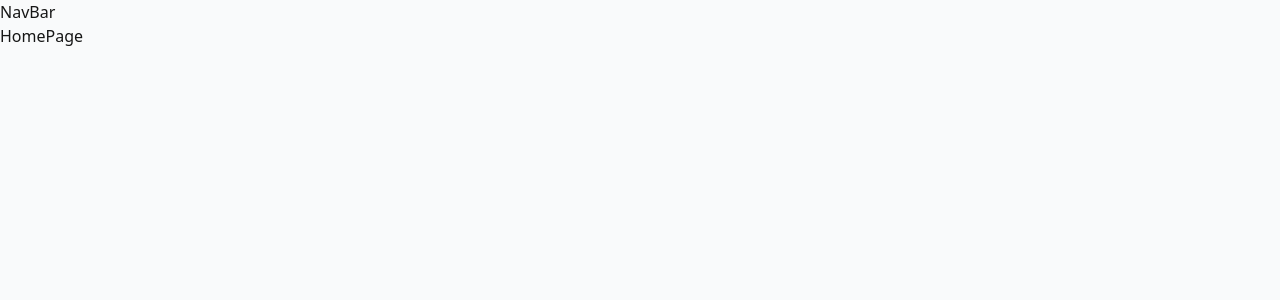
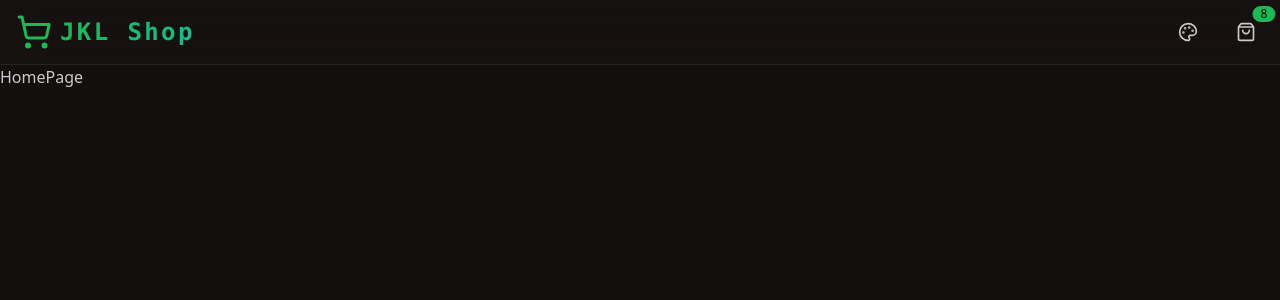
Before and after one commit to johnlampa/product_store, a React app in the folder frontend/: page / in a window 1280 px wide. Shown: the top 300 px of the page. Built offline with nearby package versions, Linux system fonts and the light colour scheme; the HTML template or start-up script is replaced by a standard one.

Commit message:
feat: added navbar and implemented theme management functionality

```diff
--- a/frontend/src/App.jsx
+++ b/frontend/src/App.jsx
@@ -2,11 +2,14 @@
 import HomePage from "./pages/HomePage"
 import NavBar from "./components/NavBar"
 import ProductPage from "./pages/ProductPage"
+import { useThemeStore } from "./store/useThemeStore";
 
 function App() {
+  const { theme } = useThemeStore();
+
   return (
     <>
-      <div className="min-h-screen bg-base-200 transition-colors duration-300">
+      <div className="min-h-screen bg-base-200 transition-colors duration-300" data-theme={theme}>
 
         <NavBar />
         <Routes >
--- a/frontend/src/components/NavBar.jsx
+++ b/frontend/src/components/NavBar.jsx
@@ -1,8 +1,49 @@
-import React from 'react'
+import { Link, useResolvedPath } from "react-router-dom"
+import { ShoppingCartIcon, ShoppingBagIcon } from "lucide-react"
+import ThemeSelector from "./ThemeSelector"
 
 function NavBar() {
+  const { pathname } = useResolvedPath()
+  const isHomePage = pathname === "/"
+
   return (
-    <div>NavBar</div>
+    <div className="bg-base-100/80 backdrop-blur-lg border-b border-base-content/10 sticky top-0 z-50">
+      <div className="max-w-7xl mx-auto">
+        <div className="navbar px-4 min-h-[4rem] justify-between">
+
+          <div className="flex-1 lg:flex-none">
+            <Link to="/" className="hover:opacity-80 transition-opacity">
+              <div className="flex items-center gap-2">
+                <ShoppingCartIcon className="size-9 text-primary" />
+                <span
+                  className="font-semibold font-mono tracking-widest text-2xl
+                    bg-clip-text text-transparent bg-gradient-to-r from-primary to-secondary"
+                >
+                  JKL Shop
+                </span>
+              </div>
+            </Link>
+          </div>
+
+          <div className="flex items-center gap-4">
+            <ThemeSelector />
+
+            {isHomePage && (
+              <div className="indicator">
+                <div className="p-2 rounded-full hover:bg-base-200 transition-colors">
+                  <ShoppingBagIcon className="size-5" />
+                  <span className="badge badge-sm badge-primary indicator-item">
+                    {/* {products.length} */}
+                    8
+                  </span>
+                </div>
+              </div>
+            )}
+          </div>
+
+        </div>
+      </div>
+    </div>
   )
 }
 
--- /dev/null
+++ b/frontend/src/components/ThemeSelector.jsx
@@ -0,0 +1,50 @@
+import { PaletteIcon } from "lucide-react";
+import { THEMES } from "../constants";
+import { useThemeStore } from "../store/useThemeStore";
+
+function ThemeSelector() {
+    const { theme, setTheme } = useThemeStore();
+
+  return (
+     <div className="dropdown dropdown-end">
+        <button tabIndex={0} className="btn btn-ghost btn-circle">
+            <PaletteIcon className="size-5" />
+        </button>
+
+        <div
+            tabIndex={0}
+            className="dropdown-content mt-2 p-1 shadow-2xl bg-base-200 backdrop-blur-lg rounded-2xl
+            w-56 border border-base-content/10
+            "
+        >
+            {THEMES.map((themeOption) => (
+                <button
+                    key={themeOption.name}
+                    className={`
+                        w-full px-4 py-3 rounded-xl flex items-center gap-3 transition-colors
+                        ${
+                        theme === themeOption.name
+                            ? "bg-primary/10 text-primary"
+                            : "hover:bg-base-content/5"
+                        }
+                    `}
+                    onClick={() => setTheme(themeOption.name)}
+                >
+                    <PaletteIcon className="size-4" />
+                    <span className="text-sm font-medium">{themeOption.label}</span>
+
+                    {/* PREVIEW COLORS */}
+                    <div className="ml-auto flex gap-1">
+                    {themeOption.colors.map((color, i) => (
+                        <span key={i} className="size-2 rounded-full" style={{ backgroundColor: color }} />
+                    ))}
+                    </div>
+                </button>
+            ))}
+        </div>
+
+    </div>
+  )
+}
+
+export default ThemeSelector
--- /dev/null
+++ b/frontend/src/constants/index.js
@@ -0,0 +1,67 @@
+export const THEMES = [
+  {
+    name: "pastel",
+    label: "Pastel",
+    colors: ["#ffd8d8", "#b7e4c7", "#d8b4fe"],
+  },
+  {
+    name: "retro",
+    label: "Retro",
+    colors: ["#e2d5bc", "#ef9995", "#a4cbb4"],
+  },
+  {
+    name: "coffee",
+    label: "Coffee",
+    colors: ["#20161F", "#A67C58", "#807666"],
+  },
+  {
+    name: "forest",
+    label: "Forest",
+    colors: ["#171212", "#2B4C3F", "#6BAA75"],
+  },
+  {
+    name: "cyberpunk",
+    label: "Cyberpunk",
+    colors: ["#FF00FF", "#00FFFF", "#FF7598"],
+  },
+  {
+    name: "synthwave",
+    label: "Synthwave",
+    colors: ["#2D1B69", "#FF1E9E", "#1EDBFF"],
+  },
+  {
+    name: "luxury",
+    label: "Luxury",
+    colors: ["#171618", "#B6862D", "#E2C697"],
+  },
+  {
+    name: "autumn",
+    label: "Autumn",
+    colors: ["#D8B4A0", "#D27548", "#BA4A00"],
+  },
+  {
+    name: "valentine",
+    label: "Valentine",
+    colors: ["#E96D7B", "#FF8FAB", "#FFB3C6"],
+  },
+  {
+    name: "aqua",
+    label: "Aqua",
+    colors: ["#2DD4BF", "#06B6D4", "#0EA5E9"],
+  },
+  {
+    name: "business",
+    label: "Business",
+    colors: ["#1C4E80", "#0091D5", "#7DB9DE"],
+  },
+  {
+    name: "night",
+    label: "Night",
+    colors: ["#0F172A", "#334155", "#64748B"],
+  },
+  {
+    name: "dracula",
+    label: "Dracula",
+    colors: ["#282A36", "#BD93F9", "#FF79C6"],
+  },
+];
--- /dev/null
+++ b/frontend/src/store/useThemeStore.js
@@ -0,0 +1,9 @@
+import { create } from "zustand";
+
+export const useThemeStore = create((set) => ({
+  theme: localStorage.getItem("preferred-theme") || "forest",
+  setTheme: (theme) => {
+    localStorage.setItem("preferred-theme", theme);
+    set({ theme });
+  },
+}));
```
